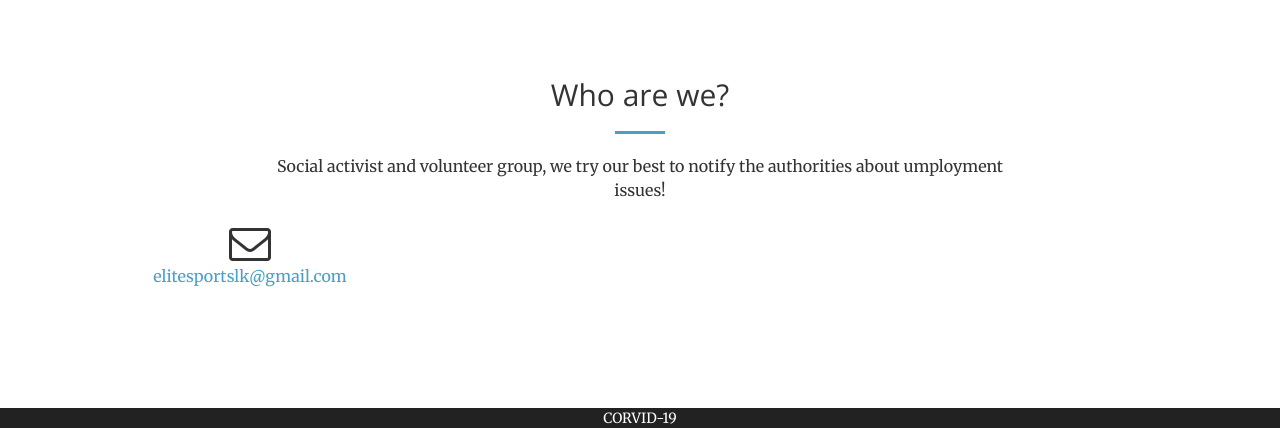
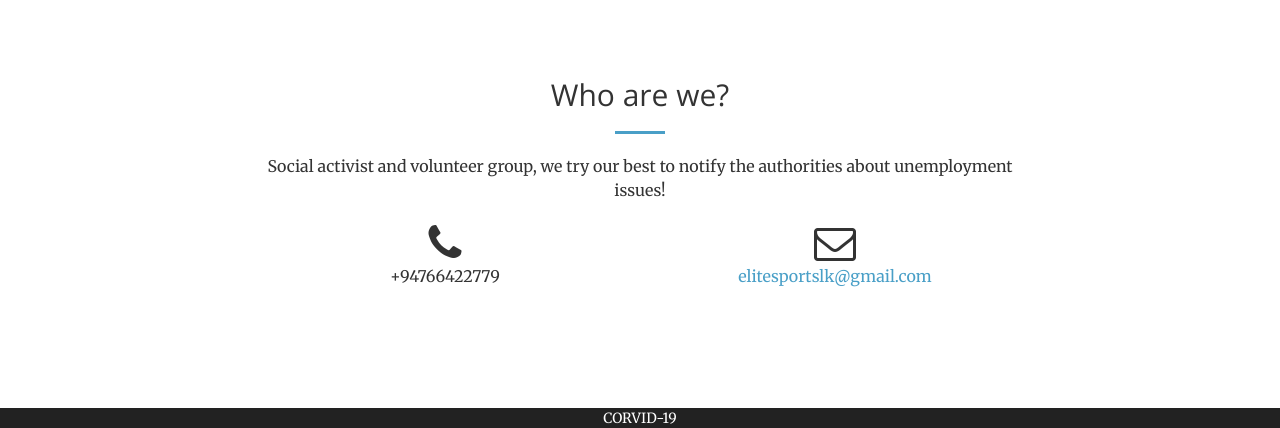
Before and after one commit to tssutha/Corvid19UnEmp, a website: page index.html in a window 1280 px wide. Shown: the part 822-1250 px from the top of the page. Drawn offline with nearby package versions, Linux system fonts and the light colour scheme.

```diff
--- a/index.html
+++ b/index.html
@@ -98,7 +98,11 @@
                 <div class="col-lg-8 col-lg-offset-2 text-center">
                     <h2 class="section-heading">Who are we?</h2>
                     <hr class="primary">
-                    <p>Social activist and volunteer group, we try our best to notify the authorities about umployment issues!</p>
+                    <p>Social activist and volunteer group, we try our best to notify the authorities about unemployment issues!</p>
+                </div>
+                <div class="col-lg-4 col-lg-offset-2 text-center">
+                    <i class="fa fa-phone fa-3x sr-contact"></i>
+                    <p>+94766422779</p>
                 </div>
                 <div class="col-lg-4 text-center">
                     <i class="fa fa-envelope-o fa-3x sr-contact"></i>
```
Also changed, not shown: register.html (+5 -5 lines).
